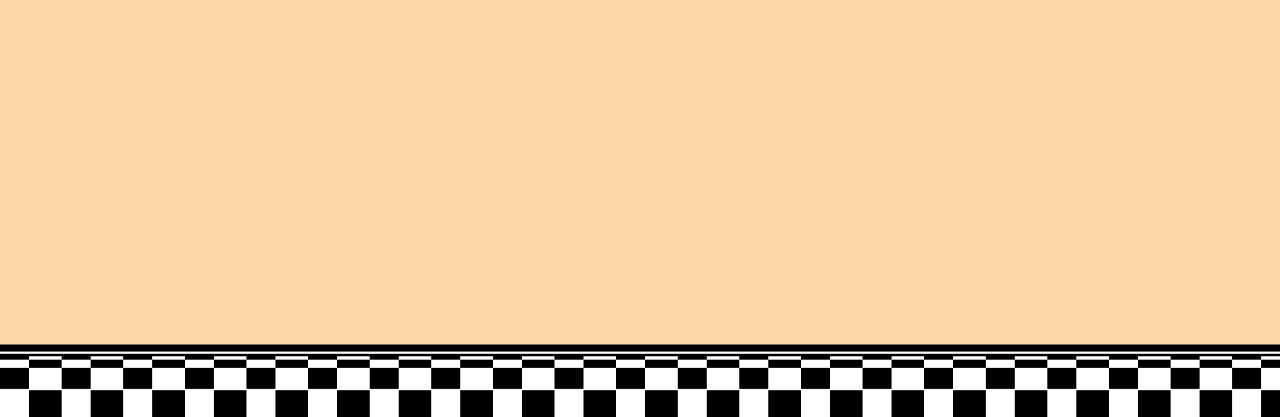
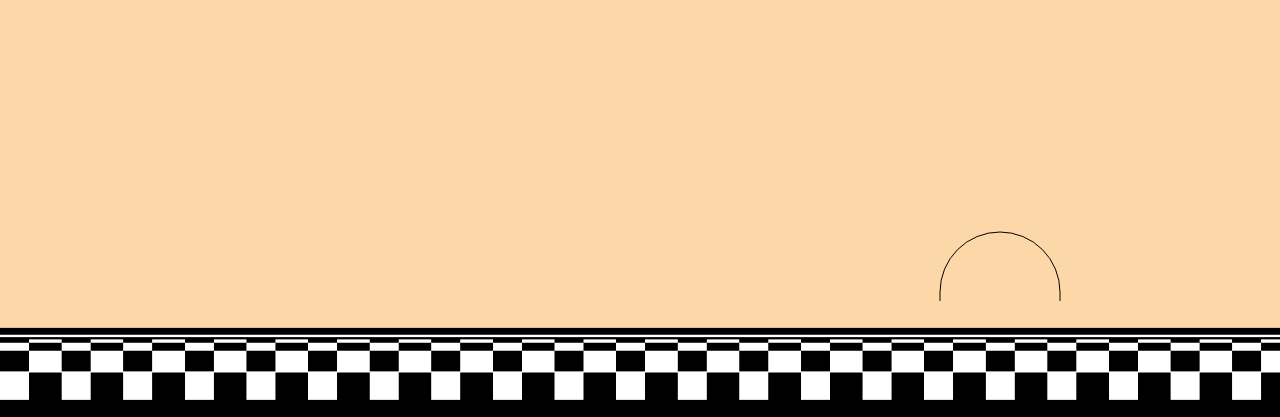
Before and after one commit to L1nk/me, a plain HTML site: page index.html in a window 1280 px wide. Shown: the part 383-800 px from the top of the page. Drawn offline with nearby package versions, Linux system fonts and the light colour scheme.

Commit message:
Added foliage layer

```diff
--- a/index.html
+++ b/index.html
@@ -21,16 +21,19 @@
             <p class="chromeframe">You are using an <strong>outdated</strong> browser. Please <a href="http://browsehappy.com/">upgrade your browser</a> or <a href="http://www.google.com/chromeframe/?redirect=true">activate Google Chrome Frame</a> to improve your experience.</p>
         <![endif]-->
 
-        <canvas id="background" width="1766" height="684" style="float:left;z-index: -1;position:absolute;height:100%; width:100%">
+        <canvas id="background" width="1766" height="700" style="float:left;z-index: -2;position:absolute;height:100%; width:100%">
 	    	<p>This example requires a browser that supports the
 	    	<a href="http://www.w3.org/html/wg/html5/">HTML5</a>
 	    	&lt;canvas&gt; feature.</p>
 	   	</canvas>
 
+	   	<canvas id="foliage" width="1766" height="684" style="float:left;z-index: -1;position:absolute;">
+	   	</canvas>
+
 	   	<canvas id="curtain" width="1766" height="684" style="float:left;z-index: 2;position:absolute;">
 	   	</canvas>
 
-		<div style="z-index: 1;position:absolute;margin-left: 25%; margin-top: 7%; color:#3CBCFC;  letter-spacing:4px; text-shadow:
+		<div style="z-index: 1;position:absolute;margin-left: 25%; margin-top: 10%; color:#3CBCFC;  letter-spacing:4px; text-shadow:
 		    5px 8px 0 #0000A8,
 		    5px 8px 0 #0000A8,
 		    5px 8px 0 #0000A8,
@@ -57,6 +60,7 @@
 		    function draw() {
 		      var background = document.getElementById("background");
 			  var curtain = document.getElementById("curtain");
+			  var foliage = document.getElementById("foliage");
 
 			  if (curtain.getContext) {
 
@@ -103,7 +107,9 @@
 				ctx.arc(1340,70,20, Math.PI, Math.PI*2,true);
 				ctx.arc(1380,70,20, Math.PI, Math.PI*2,true);
 				ctx.arc(1420,70,20, Math.PI, Math.PI*2,true);
-				ctx.lineTo(1440,0)
+				ctx.arc(1460,70,20, Math.PI, Math.PI*2,true);
+				ctx.arc(1500,70,20, Math.PI, Math.PI*2,true);
+				ctx.lineTo(1520,0)
 				ctx.lineTo(0,0)
 				ctx.fill();
 
@@ -148,12 +154,29 @@
 				ctx.arc(1320,40,20, Math.PI, Math.PI*2,true);
 				ctx.arc(1360,40,20, Math.PI, Math.PI*2,true);
 				ctx.arc(1400,40,20, Math.PI, Math.PI*2,true);
-				ctx.arc(1440,40,20, Math.PI, Math.PI/2,true);
-				ctx.lineTo(1440,0)
+				ctx.arc(1440,40,20, Math.PI, Math.PI*2,true);
+				ctx.arc(1480,40,20, Math.PI, Math.PI*2,true);
+				ctx.arc(1520,40,20, Math.PI, Math.PI/2,true);
+				ctx.lineTo(1520,0)
 				ctx.lineTo(0,0)
 				ctx.fill();
 
 			  }
+
+		      if (foliage.getContext) {
+
+		      	var ctx = foliage.getContext("2d");
+
+		      	ctx.strokeStyle = "black";
+		      	ctx.beginPath();
+		      	ctx.moveTo(1060, 675);
+		      	ctx.lineTo(1060, 685);
+		      	ctx.lineTo(940, 685);
+		      	ctx.lineTo(940, 675);
+		      	ctx.arc(1000, 675,60, Math.PI, Math.PI*2,false);
+		      	ctx.stroke();
+
+		      }
 
 		      if (background.getContext) {
 
```
Also changed, not shown: 1 other file.
